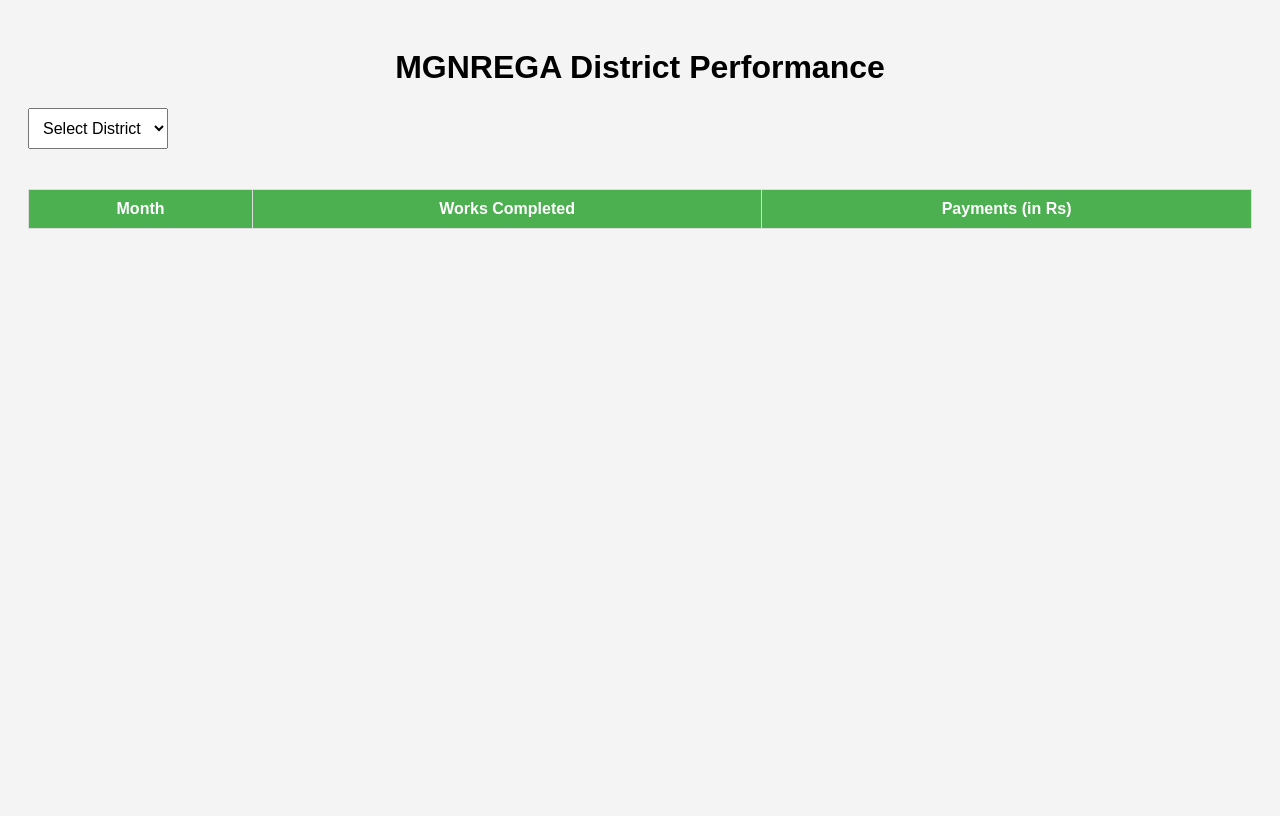
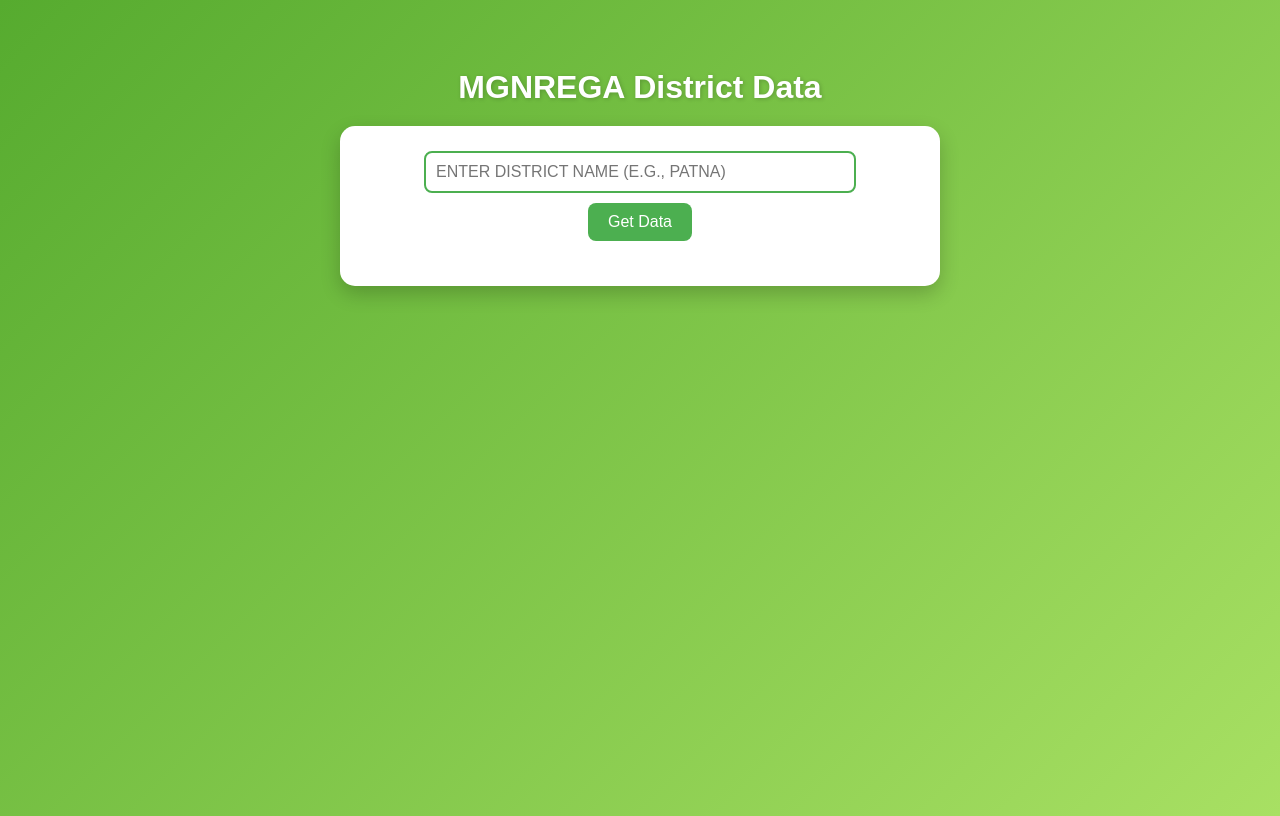
Before and after one commit to SANOJKKKUMAR/MGNREGA-project, a website: page public/index.html in a window 1280 px wide. Drawn offline with Linux system fonts and the light colour scheme.

Commit message:
Update index.html

```diff
--- a/public/index.html
+++ b/public/index.html
@@ -1,65 +1,186 @@
 <!DOCTYPE html>
 <html lang="en">
 <head>
-<meta charset="UTF-8">
-<meta name="viewport" content="width=device-width, initial-scale=1.0">
-<title>MGNREGA District Performance</title>
+  <meta charset="UTF-8" />
+  <meta name="viewport" content="width=device-width, initial-scale=1.0" />
+  <title>MGNREGA District Data</title>
+
   <style>
-    body { font-family: Arial, sans-serif; background: #f4f4f4; padding: 20px; }
-    h1 { text-align: center; }
-    #districtSelect { padding: 10px; font-size: 16px; margin-bottom: 20px; }
-    table { width: 100%; border-collapse: collapse; margin-top: 20px; }
-    th, td { padding: 10px; border: 1px solid #ddd; text-align: center; }
-    th { background: #4CAF50; color: white; }
+    * {
+      box-sizing: border-box;
+      font-family: "Poppins", sans-serif;
+    }
+
+    body {
+      background: linear-gradient(135deg, #56ab2f, #a8e063);
+      min-height: 100vh;
+      display: flex;
+      flex-direction: column;
+      align-items: center;
+      justify-content: flex-start;
+      padding: 40px 20px;
+      color: #333;
+    }
+
+    h1 {
+      color: #fff;
+      margin-bottom: 20px;
+      text-shadow: 1px 1px 4px rgba(0, 0, 0, 0.2);
+    }
+
+    .card {
+      background: #fff;
+      border-radius: 15px;
+      padding: 25px 30px;
+      box-shadow: 0 8px 20px rgba(0, 0, 0, 0.2);
+      max-width: 600px;
+      width: 100%;
+      text-align: center;
+      animation: fadeIn 0.6s ease;
+    }
+
+    @keyframes fadeIn {
+      from {
+        opacity: 0;
+        transform: translateY(10px);
+      }
+      to {
+        opacity: 1;
+        transform: translateY(0);
+      }
+    }
+
+    input[type="text"] {
+      width: 80%;
+      padding: 10px;
+      font-size: 16px;
+      border: 2px solid #4caf50;
+      border-radius: 8px;
+      outline: none;
+      text-transform: uppercase;
+      margin-bottom: 10px;
+    }
+
+    input[type="text"]:focus {
+      border-color: #388e3c;
+    }
+
+    button {
+      background-color: #4caf50;
+      color: white;
+      border: none;
+      padding: 10px 20px;
+      font-size: 16px;
+      border-radius: 8px;
+      cursor: pointer;
+      transition: background 0.3s;
+    }
+
+    button:hover {
+      background-color: #45a049;
+    }
+
+    #output {
+      margin-top: 20px;
+      overflow-x: auto;
+    }
+
+    table {
+      width: 100%;
+      border-collapse: collapse;
+      margin-top: 10px;
+      animation: fadeIn 0.5s ease-in;
+    }
+
+    th, td {
+      padding: 12px;
+      border: 1px solid #ddd;
+      text-align: center;
+    }
+
+    th {
+      background-color: #4caf50;
+      color: white;
+    }
+
+    tr:nth-child(even) {
+      background-color: #f2f2f2;
+    }
+
+    p {
+      font-size: 16px;
+      font-weight: 500;
+    }
   </style>
 </head>
+
 <body>
-<h1>MGNREGA District Performance</h1>
+  <h1>MGNREGA District Data</h1>
 
-<select id="districtSelect">
-    <option value="">Select District</option>
-    <option value="Patna">Patna</option>
-    <option value="Gaya">Gaya</option>
-    <option value="Bhagalpur">Bhagalpur</option>
-</select>
+  <div class="card">
+    <input type="text" id="districtInput" placeholder="Enter District Name (e.g., Patna)" />
+    <br />
+    <button onclick="fetchDistrictData()">Get Data</button>
 
-<table id="dataTable">
-    <thead>
-        <tr>
-            <th>Month</th>
-            <th>Works Completed</th>
-            <th>Payments (in Rs)</th>
-        </tr>
-    </thead>
-    <tbody></tbody>
-</table>
+    <div id="output"></div>
+  </div>
 
   <script>
-const select = document.getElementById('districtSelect');
-const tableBody = document.querySelector('#dataTable tbody');
+    async function fetchDistrictData() {
+      const district = document.getElementById("districtInput").value.trim();
 
-select.addEventListener('change', async () => {
-    const district = select.value;
-    if (!district) return;
-
-    tableBody.innerHTML = '<tr><td colspan="3">Loading...</td></tr>';
+      if (!district) {
+        alert("Please enter a district name!");
+        return;
+      }
 
       try {
         const res = await fetch(`https://mgnrega-project-5.onrender.com/district/${district}`);
         const data = await res.json();
-        tableBody.innerHTML = '';
 
-        data.forEach(item => {
-            const row = `<tr>
-                <td>${item.month}</td>
-                <td>${item.works_completed}</td>
-                <td>${item.payments}</td>
-            </tr>`;
-            tableBody.innerHTML += row;
+        console.log("Fetched data:", data);
+
+        const output = document.getElementById("output");
+        output.innerHTML = "";
+
+        if (data.length === 0) {
+          output.innerHTML = `<p>No data found for ${district.toUpperCase()}</p>`;
+          return;
+        }
+
+        let table = `
+          <table>
+            <tr>
+              <th>District</th>
+              <th>Month</th>
+              <th>Works Completed</th>
+              <th>Payments (₹)</th>
+            </tr>
+        `;
+
+        data.forEach((row) => {
+          table += `
+            <tr>
+              <td>${row.district}</td>
+              <td>${row.month}</td>
+              <td>${row.works_completed}</td>
+              <td>${row.payments}</td>
+            </tr>
+          `;
         });
-    } catch (err) {
-        tableBody.innerHTML = '<tr><td colspan="3">Error fetching data</td></tr>';
+
+        table += `</table>`;
+        output.innerHTML = table;
+      } catch (error) {
+        console.error("Error fetching data:", error);
+        document.getElementById("output").innerHTML = `<p style="color:red;">Error loading data!</p>`;
       }
+    }
+
+    // Auto-uppercase input while typing
+    const input = document.getElementById("districtInput");
+    input.addEventListener("input", (e) => {
+      e.target.value = e.target.value.toUpperCase();
     });
   </script>
 </body>
```
Lines whose indentation alone changed are shown as unchanged.
